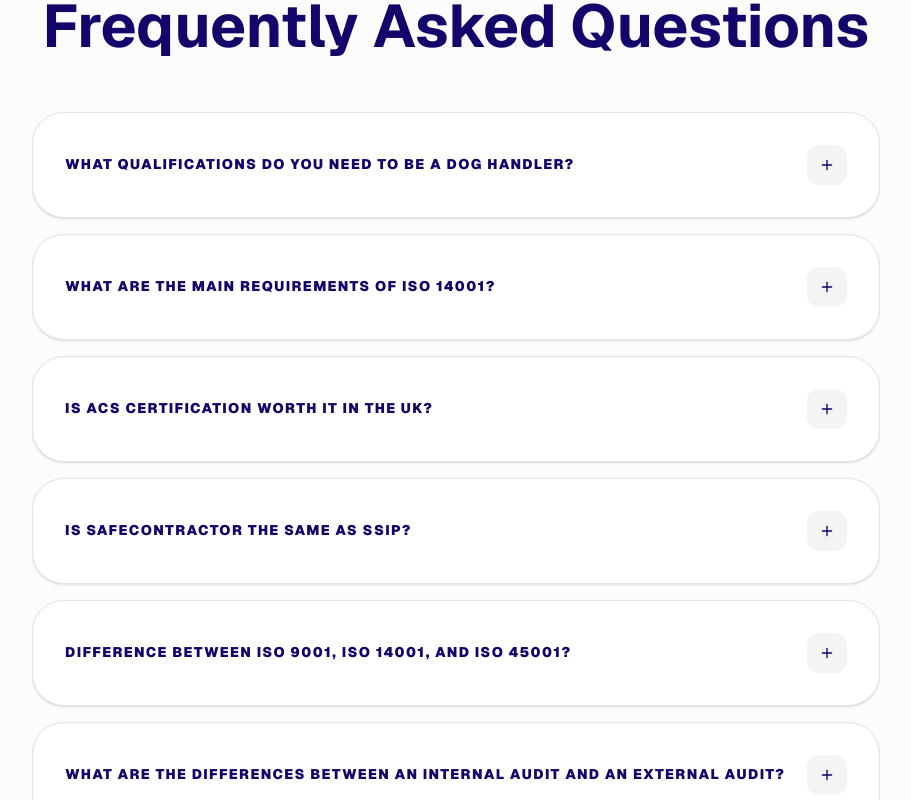
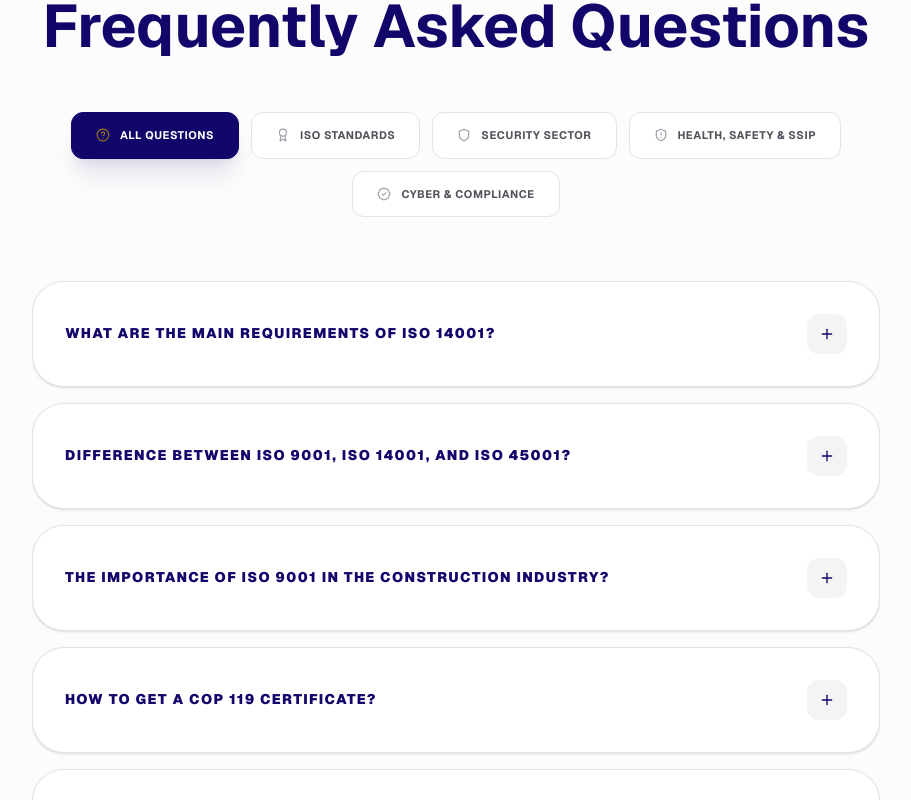
Before and after one commit to bizgrowholdings50-ctrl/Bizgrow-Holdings, a Next.js app: page /faqs in a window 1280 px wide. Shown: the part 900-1700 px from the top of the page, without its empty margins (184-1095 px from the left). Built offline with nearby package versions, Linux system fonts and the light colour scheme.

Commit message:
Categorise the faqs and re-arrange them

```diff
--- a/app/faqs/page.jsx
+++ b/app/faqs/page.jsx
@@ -9,10 +9,9 @@ export const metadata = {
     "Explore BizGrow Holdings FAQs for Clear Answers on ACS, ISO, CHAS, and Compliance to Support your UK Security Business Growth",
 };
 const faqData = [
-  {
-    q: "What qualifications do you need to be a dog handler?",
-    a: "To be a dog handler in the UK, you usually need a Level 2 or 3 canine handling qualification. Relevant experience and licensing are also required, depending on the sector, such as security, detection, or assistance.Training ensures you meet industry standards and safety requirements.",
-  },
+  // ==========================================
+  // CORE COMPLIANCE (ISO, COP, ACS, ACCREDITATIONS)
+  // ==========================================
   {
     q: "What are the main requirements of ISO 14001?",
     a: (
@@ -28,6 +27,68 @@ const faqData = [
         environmental impacts, comply with legislation, and pursue continual
         improvement. This standard helps UK businesses reduce risk and operate
         sustainably
+      </>
+    ),
+  },
+  {
+    q: "Difference between ISO 9001, ISO 14001, and ISO 45001?",
+    a: (
+      <>
+        <Link
+          href="https://bizgrow-holdings.com/our-services/iso-9001/"
+          className="text-[#997819] font-bold"
+        >
+          ISO 9001
+        </Link>
+        : Quality management |{" "}
+        <Link
+          href="https://bizgrow-holdings.com/iso-14001-consulting-services/"
+          className="text-[#997819] font-bold"
+        >
+          ISO 14001
+        </Link>
+        : Environmental management |{" "}
+        <Link
+          href="https://bizgrow-holdings.com/our-services/iso-45001/"
+          className="text-[#997819] font-bold"
+        >
+          ISO 45001
+        </Link>
+        : Health and safety management.Each standard targets specific business
+        processes and improves operational performance in the UK.
+      </>
+    ),
+  },
+  {
+    q: "The Importance of ISO 9001 in the construction industry?",
+    a: (
+      <>
+        <Link
+          href="https://bizgrow-holdings.com/iso-9001-for-small-businesses/"
+          className="text-[#997819] font-bold"
+        >
+          ISO 9001
+        </Link>{" "}
+        helps construction businesses maintain quality, efficiency, and client
+        trust. It ensures consistent processes and reduces errors. This standard
+        is widely recognised in the UK construction sector.
+      </>
+    ),
+  },
+  {
+    q: "How to get a COP 119 certificate?",
+    a: (
+      <>
+        Enroll in a{" "}
+        <Link
+          href="https://bizgrow-holdings.com/our-services/cop-119-labour-provision/"
+          className="text-[#997819] font-bold"
+        >
+          COP 119
+        </Link>{" "}
+        course or assessment via a certified UK training provider. Submit the
+        required documentation for review. Once approved, you receive the
+        official certificate.
       </>
     ),
   },
@@ -73,69 +134,6 @@ const faqData = [
     ),
   },
   {
-    q: "Difference between ISO 9001, ISO 14001, and ISO 45001?",
-    a: (
-      <>
-        <Link
-          href="https://bizgrow-holdings.com/our-services/iso-9001/"
-          className="text-[#997819] font-bold"
-        >
-          ISO 9001
-        </Link>
-        : Quality management |{" "}
-        <Link
-          href="https://bizgrow-holdings.com/iso-14001-consulting-services/"
-          className="text-[#997819] font-bold"
-        >
-          ISO 14001
-        </Link>
-        : Environmental management |{" "}
-        <Link
-          href="https://bizgrow-holdings.com/our-services/iso-45001/"
-          className="text-[#997819] font-bold"
-        >
-          ISO 45001
-        </Link>
-        : Health and safety management.Each standard targets specific business
-        processes and improves operational performance in the UK.
-      </>
-    ),
-  },
-  {
-    q: "What are the differences between an internal audit and an external audit?",
-    a: (
-      <>
-        {" "}
-        <Link
-          href="https://bizgrow-holdings.com/difference-between-internal-audit-and-external-audit/"
-          className="text-[#997819] font-bold"
-        >
-          Internal audits
-        </Link>{" "}
-        are conducted by your staff to check compliance and identify
-        improvements. External audits are independent assessments for
-        certification or regulatory purposes. Both ensure standards are met and
-        maintained.
-      </>
-    ),
-  },
-  {
-    q: "The Importance of ISO 9001 in the construction industry?",
-    a: (
-      <>
-        <Link
-          href="https://bizgrow-holdings.com/iso-9001-for-small-businesses/"
-          className="text-[#997819] font-bold"
-        >
-          ISO 9001
-        </Link>{" "}
-        helps construction businesses maintain quality, efficiency, and client
-        trust. It ensures consistent processes and reduces errors. This standard
-        is widely recognised in the UK construction sector.
-      </>
-    ),
-  },
-  {
     q: "What are the SafeContractor accreditation requirements?",
     a: (
       <>
@@ -155,83 +153,6 @@ const faqData = [
         </Link>{" "}
         reviews these documents to verify standards. Accreditation demonstrates
         your business is safe and reliable.
-      </>
-    ),
-  },
-  {
-    q: "How do I become a contractor?",
-    a: (
-      <>
-        Register as a self-employed or limited company and ensure you meet
-        insurance, legal, and{" "}
-        <Link
-          href="/compliance-consultancies"
-          className="text-[#997819] font-bold"
-        >
-          compliance
-        </Link>{" "}
-        requirements. Gain industry-relevant certifications to strengthen
-        credibility. Contractors must maintain professional standards for client
-        trust.
-      </>
-    ),
-  },
-  {
-    q: "What does it mean to be a Constructionline Gold member?",
-    a: (
-      <>
-        Gold membership shows enhanced pre-qualification status. It proves high
-        standards in safety, finance, and{" "}
-        <Link
-          href="https://bizgrow-holdings.com/qms-software/"
-          className="text-[#997819] font-bold"
-        >
-          quality management
-        </Link>
-        . Clients in the UK see it as a mark of reliability and competence
-      </>
-    ),
-  },
-  {
-    q: "Is Cyber Essentials hard to get?",
-    a: "No. Most UK businesses can achieve it with basic IT security measures. Documentation and simple processes make certification straightforward and quick.",
-  },
-  {
-    q: "What is the difference between Cyber Essentials and Cyber Essentials Plus?",
-    a: (
-      <>
-        <Link
-          href="https://bizgrow-holdings.com/our-services/cyber-essentials/"
-          className="text-[#997819] font-bold"
-        >
-          Cyber Essentials
-        </Link>{" "}
-        is a self-assessment of IT security.{" "}
-        <Link
-          href="https://bizgrow-holdings.vercel.app/our-services/cyber-essentials-plus/"
-          className="text-[#997819] font-bold"
-        >
-          Cyber Essentials Plus
-        </Link>{" "}
-        involves independent technical testing. The Plus version provides
-        greater assurance to clients and stakeholders.
-      </>
-    ),
-  },
-  {
-    q: "How to get a COP 119 certificate?",
-    a: (
-      <>
-        Enroll in a{" "}
-        <Link
-          href="https://bizgrow-holdings.com/our-services/cop-119-labour-provision/"
-          className="text-[#997819] font-bold"
-        >
-          COP 119
-        </Link>{" "}
-        course or assessment via a certified UK training provider. Submit the
-        required documentation for review. Once approved, you receive the
-        official certificate.
       </>
     ),
   },
@@ -278,6 +199,70 @@ const faqData = [
         </Link>{" "}
         is more construction-focused. Choice depends on client preference and
         sector requirements.
+      </>
+    ),
+  },
+  {
+    q: "What does it mean to be a Constructionline Gold member?",
+    a: (
+      <>
+        Gold membership shows enhanced pre-qualification status. It proves high
+        standards in safety, finance, and{" "}
+        <Link
+          href="https://bizgrow-holdings.com/qms-software/"
+          className="text-[#997819] font-bold"
+        >
+          quality management
+        </Link>
+        . Clients in the UK see it as a mark of reliability and competence
+      </>
+    ),
+  },
+  {
+    q: "What are the differences between an internal audit and an external audit?",
+    a: (
+      <>
+        {" "}
+        <Link
+          href="https://bizgrow-holdings.com/difference-between-internal-audit-and-external-audit/"
+          className="text-[#997819] font-bold"
+        >
+          Internal audits
+        </Link>{" "}
+        are conducted by your staff to check compliance and identify
+        improvements. External audits are independent assessments for
+        certification or regulatory purposes. Both ensure standards are met and
+        maintained.
+      </>
+    ),
+  },
+
+  // ==========================================
+  // TECH, OPERATIONS, SECURITY & SPECIFIC QUALIFICATIONS (NICHE)
+  // ==========================================
+  {
+    q: "Is Cyber Essentials hard to get?",
+    a: "No. Most UK businesses can achieve it with basic IT security measures. Documentation and simple processes make certification straightforward and quick.",
+  },
+  {
+    q: "What is the difference between Cyber Essentials and Cyber Essentials Plus?",
+    a: (
+      <>
+        <Link
+          href="https://bizgrow-holdings.com/our-services/cyber-essentials/"
+          className="text-[#997819] font-bold"
+        >
+          Cyber Essentials
+        </Link>{" "}
+        is a self-assessment of IT security.{" "}
+        <Link
+          href="https://bizgrow-holdings.vercel.app/our-services/cyber-essentials-plus/"
+          className="text-[#997819] font-bold"
+        >
+          Cyber Essentials Plus
+        </Link>{" "}
+        involves independent technical testing. The Plus version provides
+        greater assurance to clients and stakeholders.
       </>
     ),
   },
@@ -329,6 +314,28 @@ const faqData = [
         regulated positions.
       </>
     ),
+  },
+  {
+    q: "How do I become a contractor?",
+    a: (
+      <>
+        Register as a self-employed or limited company and ensure you meet
+        insurance, legal, and{" "}
+        <Link
+          href="/compliance-consultancies"
+          className="text-[#997819] font-bold"
+        >
+          compliance
+        </Link>{" "}
+        requirements. Gain industry-relevant certifications to strengthen
+        credibility. Contractors must maintain professional standards for client
+        trust.
+      </>
+    ),
+  },
+  {
+    q: "What qualifications do you need to be a dog handler?",
+    a: "To be a dog handler in the UK, you usually need a Level 2 or 3 canine handling qualification. Relevant experience and licensing are also required, depending on the sector, such as security, detection, or assistance.Training ensures you meet industry standards and safety requirements.",
   },
 ];
 
--- a/components/FaqAccordion.jsx
+++ b/components/FaqAccordion.jsx
@@ -1,22 +1,101 @@
 "use client";
 import React, { useState } from 'react';
-import { Plus, Minus } from 'lucide-react';
+import { Plus, Minus, HelpCircle, Award, Shield, ShieldAlert, BadgeCheck } from 'lucide-react';
 import FadeIn from "@/components/MotionWrapper";
+
+// 🔹 Premium Categories configuration inside the Client Component
+const categories = [
+  { id: "all", name: "All Questions", icon: HelpCircle },
+  { id: "iso", name: "ISO Standards", icon: Award },
+  { id: "security", name: "Security Sector", icon: Shield },
+  { id: "health", name: "Health, Safety & SSIP", icon: ShieldAlert },
+  { id: "compliance", name: "Cyber & Compliance", icon: BadgeCheck },
+];
 
 const FaqAccordion = ({ faqData }) => {
   const [activeIndex, setActiveIndex] = useState(null);
+  const [activeCategory, setActiveCategory] = useState("all");
+
+  // 🔍 Dynamic Client-side Filtering without mutating state or data
+  const filteredFaqData = faqData.filter((faq) => {
+    if (activeCategory === "all") return true;
+    const questionText = faq.q.toLowerCase();
+
+    if (activeCategory === "iso") {
+      return questionText.includes("iso") || questionText.includes("audit");
+    }
+    if (activeCategory === "security") {
+      return (
+        questionText.includes("security") ||
+        questionText.includes("dog") ||
+        questionText.includes("acs") ||
+        questionText.includes("bs ") ||
+        questionText.includes("screening") ||
+        questionText.includes("vetting")
+      );
+    }
+    if (activeCategory === "health") {
+      return (
+        questionText.includes("smas") ||
+        questionText.includes("chas") ||
+        questionText.includes("safecontractor") ||
+        questionText.includes("constructionline")
+      );
+    }
+    if (activeCategory === "compliance") {
+      return (
+        questionText.includes("cyber") ||
+        questionText.includes("contractor") ||
+        questionText.includes("compliance") ||
+        questionText.includes("cop 119")
+      );
+    }
+    return true;
+  });
+
+  // Category change hone par purana open accordion collapse karne ke liye
+  const handleCategoryChange = (catId) => {
+    setActiveCategory(catId);
+    setActiveIndex(null);
+  };
 
   return (
-    <div className="flex flex-col gap-4">
-      {faqData.map((faq, index) => {
+    <div className="w-full flex flex-col gap-10">
+
+      {/* 🌟 Premium Category Filter Tab Bar */}
+      <div className="flex flex-wrap justify-center gap-3 max-w-4xl mx-auto w-full mb-6">
+        {categories.map((cat) => {
+          const Icon = cat.icon;
+          const isActive = activeCategory === cat.id;
+          return (
+            <button
+              key={cat.id}
+              onClick={() => handleCategoryChange(cat.id)}
+              className={`flex items-center gap-2.5 px-6 py-3.5 rounded-xl font-bold uppercase tracking-wider text-[11px] border transition-all duration-300 transform hover:-translate-y-0.5 active:translate-y-0 ${
+                isActive
+                  ? "bg-[#12066a] text-white border-[#12066a] shadow-xl shadow-[#12066a]/10"
+                  : "bg-white text-zinc-600 border-zinc-200 hover:border-[#997819]/50 hover:text-[#997819]"
+              }`}
+            >
+              <Icon size={14} className={isActive ? "text-[#997819]" : "text-zinc-400"} />
+              {cat.name}
+            </button>
+          );
+        })}
+      </div>
+
+      {/* 📝 Accordion Main List Container */}
+      <div className="flex flex-col gap-4 max-w-4xl mx-auto w-full transition-all duration-500">
+        {filteredFaqData.length > 0 ? (
+          filteredFaqData.map((faq, index) => {
             const isActive = activeIndex === index;
             return (
-          <FadeIn key={index} direction="up" delay={index * 0.05}>
+              <FadeIn key={`${activeCategory}-${index}`} direction="up" delay={index * 0.04}>
                 <div
                   className={`transition-all duration-500 rounded-[2rem] border overflow-hidden ${
                     isActive
                       ? 'bg-[#12066a] border-[#997819] shadow-2xl scale-[1.01]'
-                : 'bg-white border-zinc-200 hover:border-[#997819]/50 shadow-sm'
+                      : 'bg-white border-zinc-200 hover:border-[#997819]/40 shadow-sm'
                   }`}
                 >
                   <button
@@ -38,16 +117,21 @@ const FaqAccordion = ({ faqData }) => {
                   <div className={`transition-all duration-500 ease-in-out ${isActive ? 'max-h-[500px] opacity-100' : 'max-h-0 opacity-0'}`}>
                     <div className="px-8 pb-8">
                       <div className="pt-6 border-t border-white/10">
-                    <p className={`text-sm md:text-base leading-relaxed font-medium ${isActive ? 'text-blue-100/70' : 'text-zinc-500'}`}>
+                        <div className={`text-sm md:text-base leading-relaxed font-medium ${isActive ? 'text-blue-100/70' : 'text-zinc-500'}`}>
                           {faq.a}
-                    </p>
+                        </div>
                       </div>
                     </div>
                   </div>
                 </div>
               </FadeIn>
             );
-      })}
+          })
+        ) : (
+          <p className="text-center text-zinc-400 py-12 text-sm font-medium">No questions found under this category.</p>
+        )}
+      </div>
+
     </div>
   );
 };
```
Lines whose indentation alone changed are shown as unchanged.
